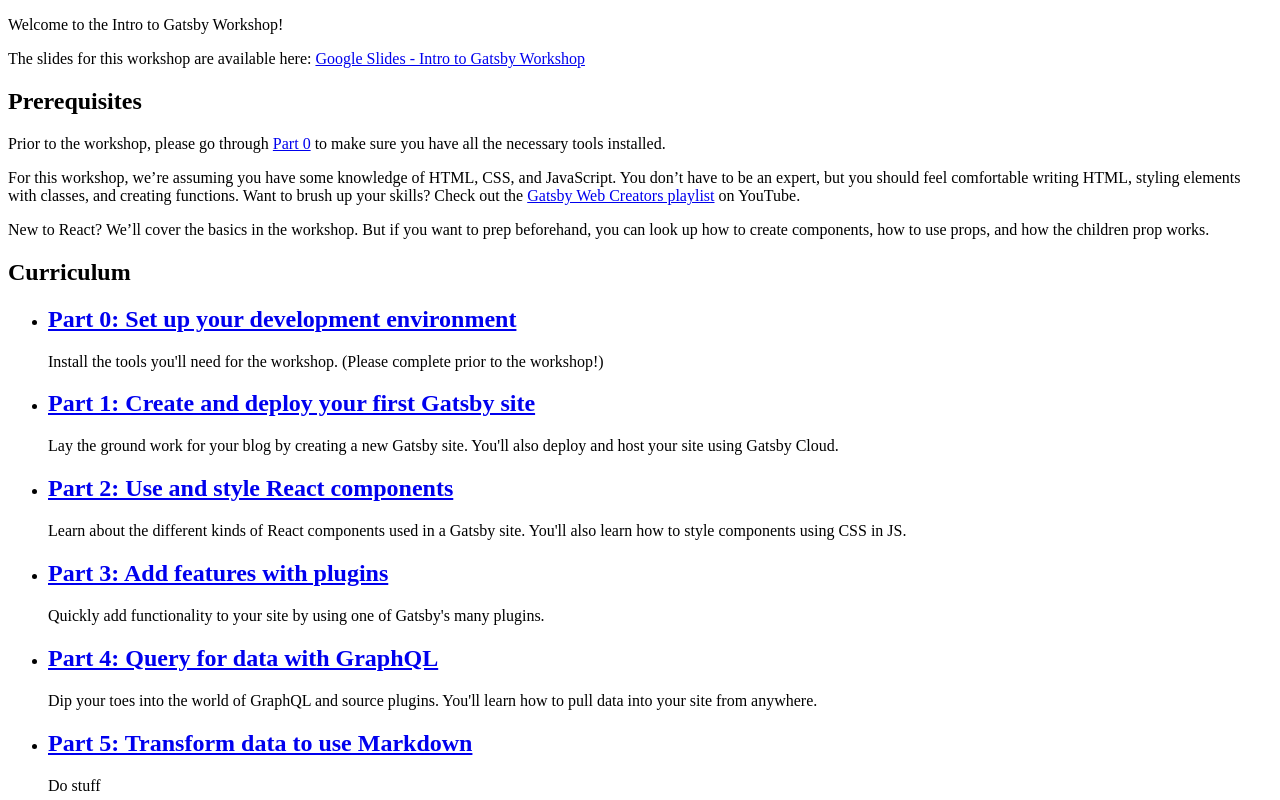
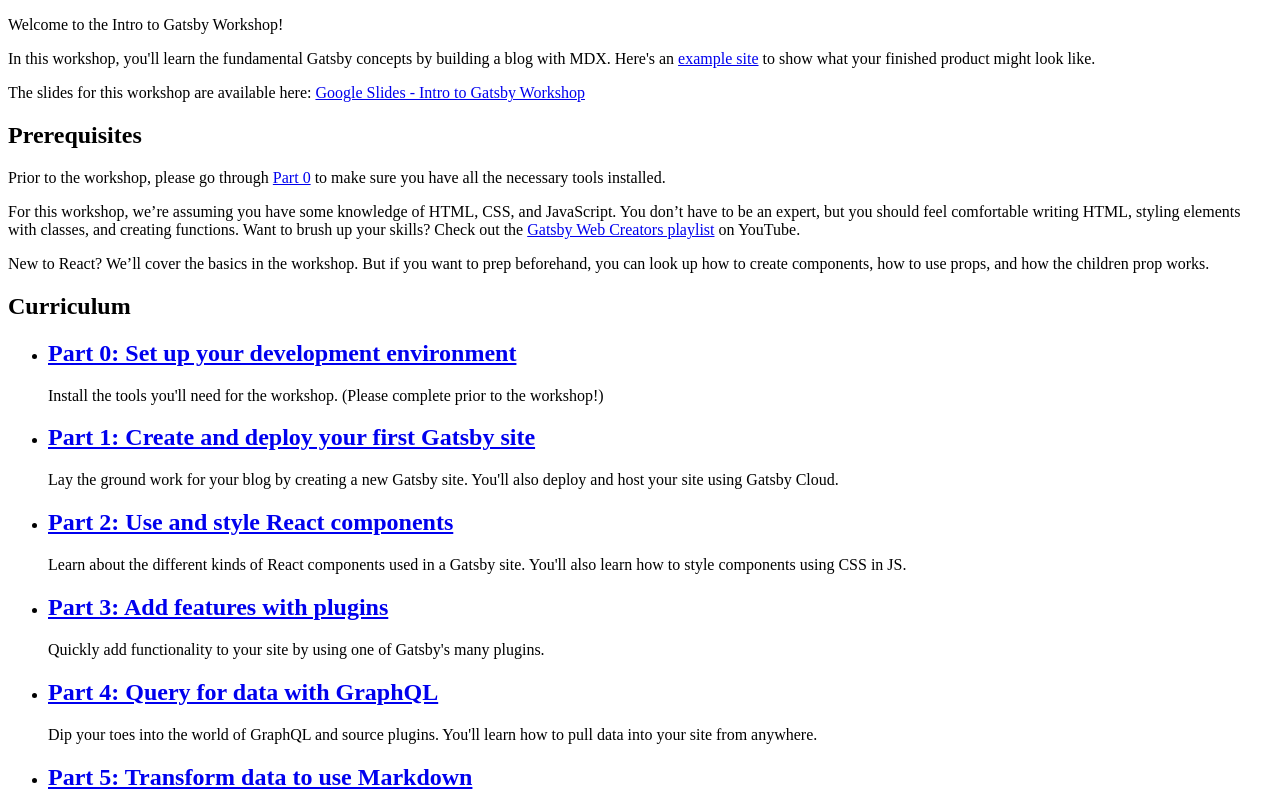
Before and after one commit to meganesu/gatsby-intro-workshop, a Gatsby site: page / in a window 1280 px wide. Shown: the top 800 px of the page. Built offline with nearby package versions, Linux system fonts and the light colour scheme; Gatsby itself is replaced by a stand-in of ours; some packages are replaced by stand-ins of ours.

Commit message:
feat: add link to example site to home page

```diff
--- a/src/pages/index.mdx
+++ b/src/pages/index.mdx
@@ -6,6 +6,8 @@
 import TutorialList from '../components/tutorial-list'
 
 Welcome to the Intro to Gatsby Workshop!
+
+In this workshop, you'll learn the fundamental Gatsby concepts by building a blog with MDX. Here's an [example site](https://intro_workshop_example_site.gatsbyjs.io/) to show what your finished product might look like.
 
 The slides for this workshop are available here: [Google Slides - Intro to Gatsby Workshop](https://docs.google.com/presentation/d/1hDQkrkYYSw_gqfoLFk59IA9eNiQlFYT3tfAnNkIiNfk/)
 
```
